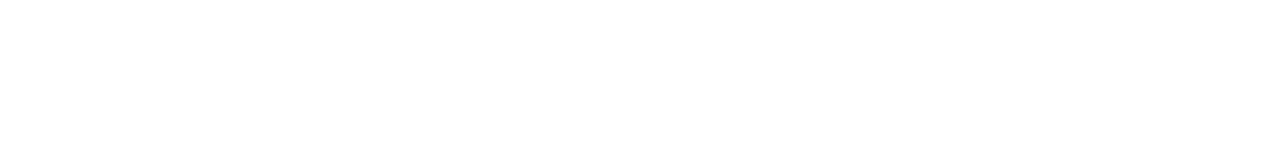
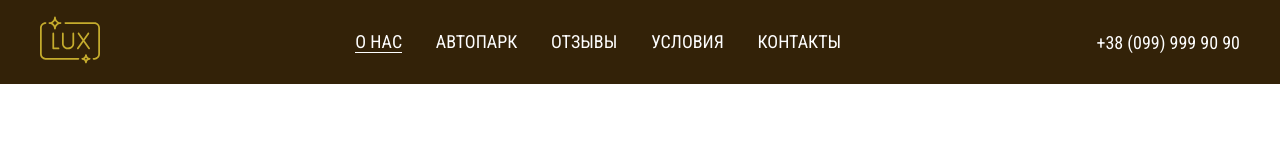
Before and after one commit to reddevweb/car-sharing, a plain HTML site: page index.html in a window 1280 px wide. Drawn offline with Linux system fonts and the light colour scheme.

Commit message:
add section header

```diff
--- a/css/style.css
+++ b/css/style.css
@@ -0,0 +1,64 @@
+html {
+    box-sizing: border-box;
+}
+body{
+    margin: 0;
+    padding: 0;
+    font-size: 16px;
+    line-height: 19px;
+    font-family: Roboto Condensed, sans-serif;
+}
+*,
+*::after,
+*::before{
+    box-sizing: inherit;
+}
+a{
+    text-decoration: none;
+    cursor: pointer;
+}
+
+.container{
+    max-width: 1220px;
+    padding: 0 10px;
+    margin: 0 auto;
+}
+.flex-perent {
+    display: flex;
+    align-items: center;
+}
+.header{
+    background-color: #332208;
+}
+.header__nav {
+    justify-content: space-between;
+}
+.header__logo {
+    padding: 10px 0;
+}
+.menu__list {
+    padding: 0;
+    margin: 0;
+}
+.menu__item {
+    list-style: none;
+    display: inline-flex;
+    margin-right: 30px;
+}
+.menu__item:last-child {
+    margin-right: 0;
+}
+.menu__item--active {
+    border-bottom: 1px solid #FEFEFE;
+}
+.menu__link {
+    text-transform: uppercase;
+    color: #FEFEFE;
+    font-size: 18px;
+    line-height: 21px;
+}
+.header__phone {
+    color: #FEFEFE;
+    font-size: 18px;
+    line-height: 21px;
+}
--- a/index.html
+++ b/index.html
@@ -1,13 +1,48 @@
 <!DOCTYPE html>
-<html lang="en">
+<html lang="ru">
 <head>
     <meta charset="UTF-8">
     <meta http-equiv="X-UA-Compatible" content="IE=edge">
     <meta name="viewport" content="width=device-width, initial-scale=1.0">
     <title>LUX</title>
+    <link href="https://fonts.googleapis.com/css2?family=Roboto+Condensed&display=swap" rel="stylesheet">
+    <link href="https://fonts.googleapis.com/css2?family=Fira+Sans:wght@500&display=swap" rel="stylesheet">
     <link rel="stylesheet" href="css/style.css">
 </head>
 <body>
+    <header class="header">
+        <div class="container">
+        <div class="header__nav flex-perent">
+            <div class="header__logo logo">
+                <a href="#" class="logo__link">
+                    <img class="logo__img" src="img/header-logo.svg" alt="site logo">
+                </a>
+            </div>
+            <nav class="menu">
+                <ul class="menu__list">
+                    <li class="menu__item menu__item--active">
+                        <a href="#" class="menu__link">О НАС</a>
+                    </li>
+                    <li class="menu__item">
+                        <a href="#" class="menu__link">АВТОПАРК</a>
+                    </li>
+                    <li class="menu__item">
+                        <a href="#" class="menu__link">ОТЗЫВЫ</a>
+                    </li>
+                    <li class="menu__item">
+                        <a href="#" class="menu__link">УСЛОВИЯ</a>
+                    </li>
+                    <li class="menu__item">
+                        <a href="#" class="menu__link">КОНТАКТЫ</a>
+                    </li>
+                </ul>
+            </nav>
+            <div class="header__contacts">
+                <a class="header__phone" href="tel:+380999999090" >+38 (099) 999 90 90</a>
+            </div>
+        </div>
+    </div>
+    </header>
 
     <script src="js/script.js"></script>
 </body>
```
